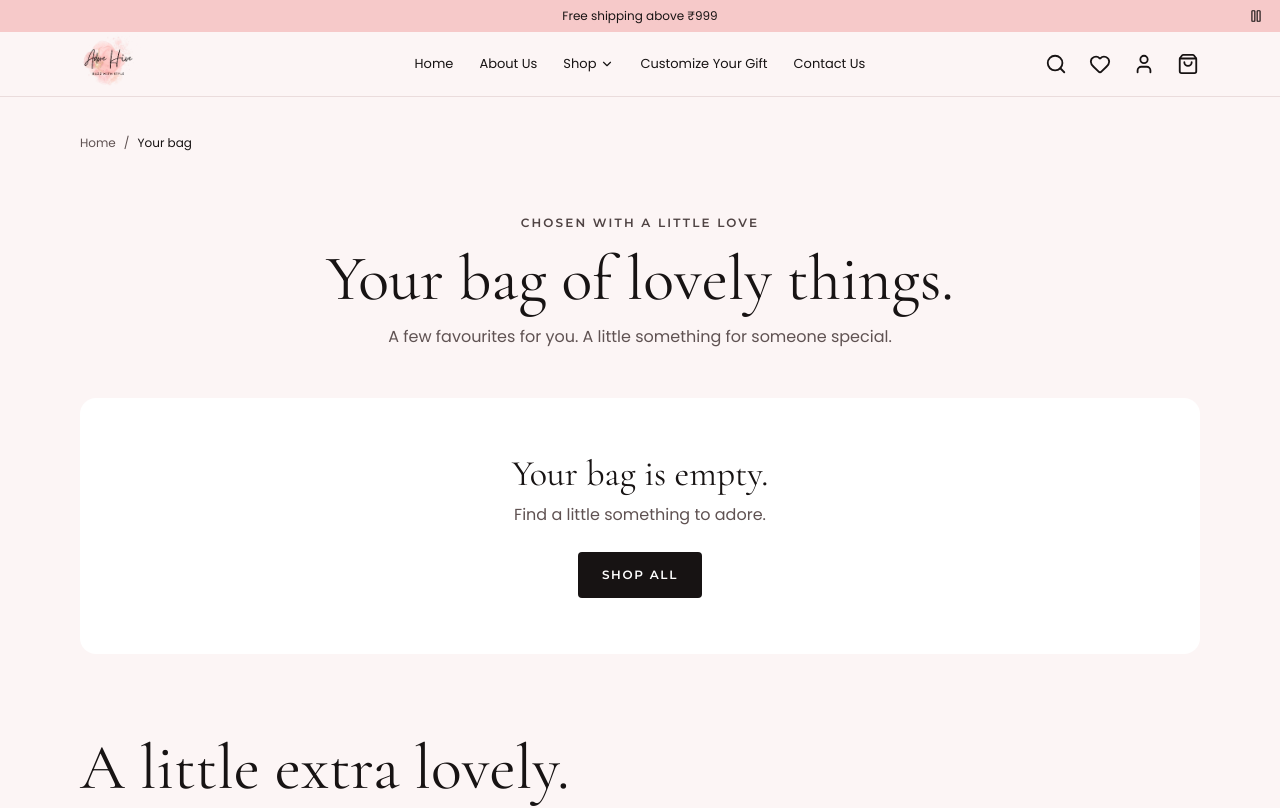
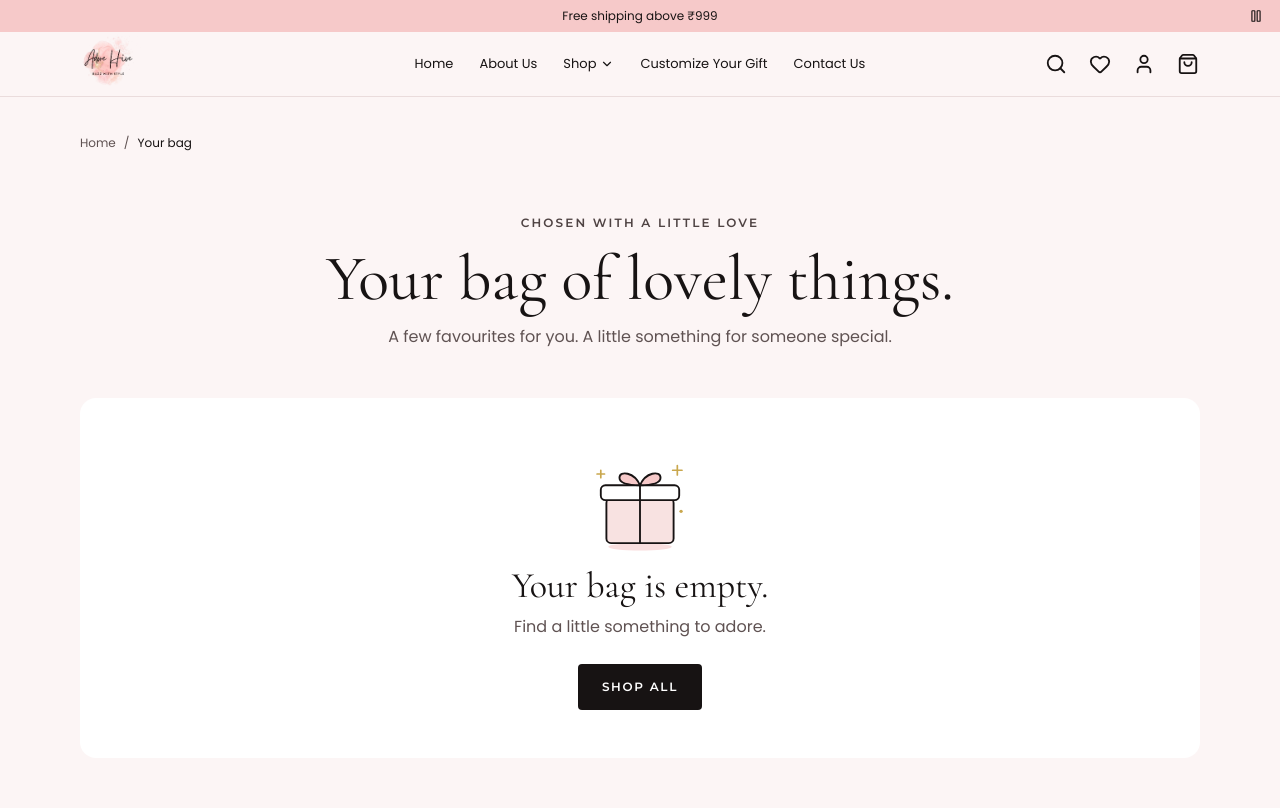
Before and after one commit to SuyashVJain/adore_hive, a React (Vite) app: page /bag in a window 1280 px wide. Shown: the top 808 px of the page. Built offline with nearby package versions, Linux system fonts and the light colour scheme.

Commit message:
Add illustrated empty states for the bag, wishlist, no results and 404

```diff
--- /dev/null
+++ b/src/components/art/Art.tsx
@@ -0,0 +1,94 @@
+import type { ReactNode } from 'react'
+
+// Original line illustrations in the brand palette: ink outline, blush fill, a little gold. All decorative (aria-hidden).
+const INK = '#171313'
+const BLUSH = '#f8e2e1'
+const ROSE = '#f6c9c9'
+const GOLD = '#c9a74d'
+
+const base = { stroke: INK, strokeWidth: 2, strokeLinecap: 'round', strokeLinejoin: 'round' } as const
+
+function Spark({ x, y, s = 5 }: { x: number; y: number; s?: number }) {
+  return <path d={`M${x} ${y - s}V${y + s}M${x - s} ${y}H${x + s}`} stroke={GOLD} strokeWidth={1.8} strokeLinecap="round" />
+}
+
+export function GiftBoxArt({ className = 'h-28 w-28' }: { className?: string }) {
+  return (
+    <svg viewBox="0 0 120 120" className={className} aria-hidden="true" focusable="false">
+      <ellipse cx="60" cy="108" rx="34" ry="4" fill={ROSE} opacity=".6" />
+      <rect x="24" y="56" width="72" height="48" rx="5" fill={BLUSH} {...base} />
+      <rect x="18" y="42" width="84" height="16" rx="5" fill="#fff" {...base} />
+      <path d="M60 42v62" fill="none" {...base} />
+      <path d="M60 42c-6-14-22-16-22-8 0 7 14 8 22 8Zm0 0c6-14 22-16 22-8 0 7-14 8-22 8Z" fill={ROSE} {...base} />
+      <Spark x={100} y={26} />
+      <Spark x={18} y={30} s={4} />
+      <circle cx="104" cy="70" r="1.8" fill={GOLD} />
+    </svg>
+  )
+}
+
+export function HeartArt({ className = 'h-28 w-28' }: { className?: string }) {
+  return (
+    <svg viewBox="0 0 120 120" className={className} aria-hidden="true" focusable="false">
+      <ellipse cx="60" cy="108" rx="26" ry="3.5" fill={ROSE} opacity=".6" />
+      <path d="M60 98C26 74 20 52 28 38c8-13 27-12 32 2 5-14 24-15 32-2 8 14 2 36-32 60Z" fill={BLUSH} {...base} />
+      <path d="M38 46c2-6 8-8 12-6" fill="none" {...base} strokeWidth={1.6} opacity=".55" />
+      <Spark x={98} y={24} />
+      <Spark x={22} y={22} s={4} />
+      <circle cx="102" cy="66" r="1.8" fill={GOLD} />
+    </svg>
+  )
+}
+
+export function MagnifierArt({ className = 'h-28 w-28' }: { className?: string }) {
+  return (
+    <svg viewBox="0 0 120 120" className={className} aria-hidden="true" focusable="false">
+      <ellipse cx="62" cy="108" rx="30" ry="3.5" fill={ROSE} opacity=".6" />
+      <circle cx="52" cy="50" r="30" fill={BLUSH} {...base} />
+      <path d="M38 40c3-6 9-9 15-8" fill="none" {...base} strokeWidth={1.6} opacity=".55" />
+      <path d="M74 72l26 26" fill="none" {...base} strokeWidth={7} />
+      <path d="M74 72l26 26" stroke={ROSE} strokeWidth={3} strokeLinecap="round" />
+      <path d="M45 58c4 4 10 4 14 0" fill="none" {...base} strokeWidth={1.8} />
+      <Spark x={96} y={28} />
+      <Spark x={14} y={80} s={4} />
+    </svg>
+  )
+}
+
+/** Small original bee: striped body, soft wings, a curl of flight path. */
+export function BeeMark({ className = 'h-16 w-16' }: { className?: string }) {
+  return (
+    <svg viewBox="0 0 48 48" className={className} aria-hidden="true" focusable="false">
+      <ellipse cx="18" cy="13" rx="6.5" ry="10" transform="rotate(-25 18 13)" fill="#fff" fillOpacity=".85" {...base} strokeWidth={1.6} />
+      <ellipse cx="29" cy="11" rx="6.5" ry="10" transform="rotate(20 29 11)" fill="#fff" fillOpacity=".85" {...base} strokeWidth={1.6} />
+      <ellipse cx="25" cy="30" rx="13" ry="9.5" fill="#f2c94c" {...base} strokeWidth={1.8} />
+      <path d="M20 21.5v17M26 20.5v19M32 22v16" fill="none" {...base} strokeWidth={2.2} />
+      <circle cx="11" cy="30" r="5" fill={INK} />
+      <path d="M8 26c-2-3-4-4-6-4M11 25c-1-4-2-6-4-7" fill="none" {...base} strokeWidth={1.6} />
+    </svg>
+  )
+}
+
+/** Faint honeycomb background. Place inside a `relative overflow-hidden` section. */
+export function Honeycomb({ className = '' }: { className?: string }) {
+  return <div aria-hidden="true" className={`honeycomb pointer-events-none absolute inset-x-0 top-0 h-48 opacity-[0.05] ${className}`} />
+}
+
+interface EmptyProps {
+  art: ReactNode
+  title: string
+  text?: string
+  children?: ReactNode
+}
+
+/** Illustrated empty state: a small line drawing, the heading, a line of copy and the next step. */
+export function EmptyState({ art, title, text, children }: EmptyProps) {
+  return (
+    <div className="rounded-lg bg-surface px-6 py-12 text-center">
+      <div className="mb-2 flex justify-center">{art}</div>
+      <p className="font-display text-3xl">{title}</p>
+      {text && <p className="mx-auto mt-2 max-w-md text-muted">{text}</p>}
+      {children && <div className="mt-6 flex flex-wrap justify-center gap-3">{children}</div>}
+    </div>
+  )
+}
--- a/src/components/layout/BagDrawer.tsx
+++ b/src/components/layout/BagDrawer.tsx
@@ -1,3 +1,4 @@
+import { GiftBoxArt } from '../art/Art'
 import { Link } from 'react-router-dom'
 import { useBagSummary } from '@/store/bag'
 import { useUI } from '@/store/ui'
@@ -22,9 +23,11 @@ export function BagDrawer() {
       </div>
 
       {lines.length === 0 ? (
-        <div className="flex flex-1 flex-col items-start gap-4 px-5 pt-8 sm:px-7">
-          <p className="text-muted">Your bag is empty. Find a little something to adore.</p>
-          <Button to="/shop" onClick={close}>Shop all</Button>
+        <div className="flex flex-1 flex-col items-center px-5 pt-8 text-center sm:px-7">
+          <GiftBoxArt className="h-24 w-24" />
+          <p className="mt-2 font-display text-3xl">Your bag is empty.</p>
+          <p className="mt-2 text-muted">Find a little something to adore.</p>
+          <Button to="/shop" onClick={close} className="mt-6">Shop all</Button>
         </div>
       ) : (
         <>
--- a/src/pages/BagPage.tsx
+++ b/src/pages/BagPage.tsx
@@ -1,3 +1,4 @@
+import { EmptyState, GiftBoxArt } from '@/components/art/Art'
 import { useLocation } from 'react-router-dom'
 import { BagLineItem } from '@/components/bag/BagLineItem'
 import { OrderSummary, ShippingHint } from '@/components/bag/OrderSummary'
@@ -28,11 +29,9 @@ export function BagPage() {
       {message && lines.length === 0 && <p role="status" className="mb-6 rounded-lg bg-blush p-4 text-center text-sm">{message}</p>}
 
       {lines.length === 0 ? (
-        <div className="rounded-lg bg-surface px-6 py-14 text-center">
-          <p className="font-display text-3xl">Your bag is empty.</p>
-          <p className="mt-2 text-muted">Find a little something to adore.</p>
-          <Button to="/shop" className="mt-6">Shop all</Button>
-        </div>
+        <EmptyState art={<GiftBoxArt />} title="Your bag is empty." text="Find a little something to adore.">
+          <Button to="/shop">Shop all</Button>
+        </EmptyState>
       ) : (
         <div className="grid gap-10 lg:grid-cols-[1fr_380px] lg:gap-12">
           <div>
--- a/src/pages/StubPage.tsx
+++ b/src/pages/StubPage.tsx
@@ -10,15 +10,18 @@ interface Props {
   crumbs?: Crumb[]
   products?: Product[]
   cta?: { label: string; to: string }
+  /** Decorative illustration above the heading */
+  art?: ReactNode
   children?: ReactNode
 }
 
 /** Simple page shell: breadcrumbs, centred heading with intro copy, optional call to action and product grid. */
-export function StubPage({ title, eyebrow, subtitle, crumbs, products, cta, children }: Props) {
+export function StubPage({ title, eyebrow, subtitle, crumbs, products, cta, art, children }: Props) {
   return (
     <div className="container-page py-6 md:py-10">
       {crumbs && <Breadcrumbs items={[{ label: 'Home', to: '/' }, ...crumbs]} />}
       <div className="py-12 md:py-16">
+        {art && <div className="mb-4 flex justify-center">{art}</div>}
         <SectionHeading as="h1" align="center" eyebrow={eyebrow} title={title} subtitle={subtitle} />
         {cta && <div className="mt-8 flex justify-center"><Button to={cta.to}>{cta.label}</Button></div>}
       </div>
--- a/src/pages/WishlistPage.tsx
+++ b/src/pages/WishlistPage.tsx
@@ -1,3 +1,4 @@
+import { EmptyState, HeartArt } from '@/components/art/Art'
 import { useState } from 'react'
 import { Heart } from 'lucide-react'
 import { Breadcrumbs, Button, ProductCard } from '@/components/ui'
@@ -39,11 +40,9 @@ export function WishlistPage() {
       </div>
 
       {items.length === 0 ? (
-        <div className="rounded-lg bg-surface px-6 py-14 text-center">
-          <p className="font-display text-3xl">Nothing saved yet.</p>
-          <p className="mt-2 text-muted">Tap the heart on anything you love and it will wait for you here.</p>
-          <Button to="/shop" className="mt-6">Shop all</Button>
-        </div>
+        <EmptyState art={<HeartArt />} title="Nothing saved yet." text="Tap the heart on anything you love and it will wait for you here.">
+          <Button to="/shop">Shop all</Button>
+        </EmptyState>
       ) : (
         <>
           <h2 className="eyebrow !text-ink border-b border-line pb-4">{items.length} saved little {items.length === 1 ? 'treasure' : 'treasures'}</h2>
--- a/src/pages/pages.tsx
+++ b/src/pages/pages.tsx
@@ -1,7 +1,8 @@
 import { useSeo } from '@/lib/useDocumentTitle'
+import { BeeMark } from '@/components/art/Art'
 import { StubPage } from './StubPage'
 
 export function NotFound() {
   useSeo('Page not found', undefined, { noindex: true })
-  return <StubPage eyebrow="Page not found" title="We couldn’t find that page." subtitle="It may have moved, or the link may have a typo. Let’s get you back to something lovely." cta={{ label: 'Shop all', to: '/shop' }} />
+  return <StubPage art={<BeeMark className="h-20 w-20" />} eyebrow="Page not found" title="We couldn’t find that page." subtitle="It may have moved, or the link may have a typo. Let’s get you back to something lovely." cta={{ label: 'Shop all', to: '/shop' }} />
 }
```
Also changed, not shown: src/pages/ProductListing.tsx (+13 -12 lines).
